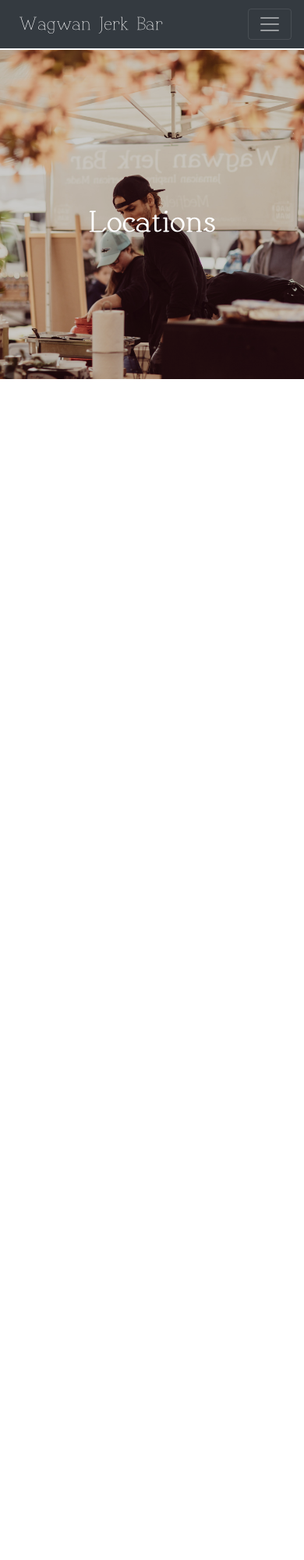
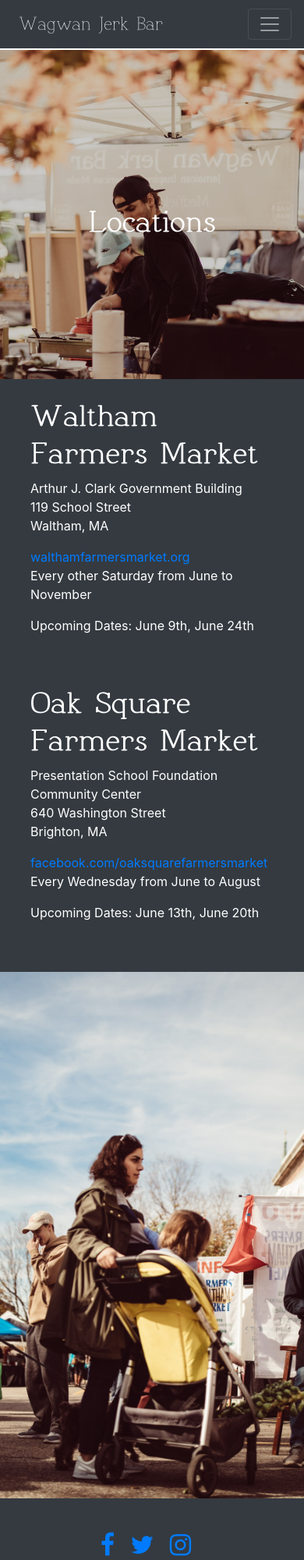
Before and after one commit to RyanH23/jerkdev2018, a plain HTML site: page schedule.html in a window 390 px wide. Shown: the top 2000 px of the page at 78% size. Before the commit the page ends 844 px from the top, so only its background shows below. Drawn offline with nearby package versions, Linux system fonts and the light colour scheme.

Commit message:
locations page and pic breaks

```diff
--- a/resources/css/style.css
+++ b/resources/css/style.css
@@ -117,11 +117,14 @@ h4, h5, h6{
 }
 
 @media only screen and (max-width: 740px){
-   .home .jumbotron{
-    background-image: url("../images/wagwanjerkbarfoundersdesktop.jpeg");
+  .jumbotron{
     background-size: cover;
     background-repeat: no-repeat;
     background-attachment: scroll;
+  }
+
+   .home .jumbotron{
+    background-image: url("../images/wagwanjerkbarfoundersdesktop.jpeg");
     height: 70vh;
   }
 
@@ -226,6 +229,18 @@ h4, h5, h6{
 
 #line-at-the-market{
     background-image: url("../images/wagwanjerkbarlineatthemarketdesktop.jpeg");
+}
+
+#butcher-block{
+  background-image: url("../images/wagwanjerkbarbutcherblock.jpeg");
+}
+
+#action-from-behind{
+  background-image: url("../images/wagwanjerkbaractionfrombehind.jpeg");
+}
+
+#line-from-the-side{
+  background-image: url("../images/wagwanjerkbarlinefromtheside.jpeg");
 }
 
 /* Instagram */
--- a/schedule.html
+++ b/schedule.html
@@ -57,20 +57,63 @@
         </div>
       </div>
 
-      <div class="">
-
+      <div class="bg-dark text-white text-section">
+        <br><h1>Waltham Farmers Market</h1>
+        <p>Arthur J. Clark Government Building<br>119 School Street<br>Waltham, MA</p>
+        <a href="http://walthamfarmersmarket.org/">walthamfarmersmarket.org</a>
+        <p>Every other Saturday from June to November</p>
+        <p>Upcoming Dates: June 9th, June 24th</p>
       </div>
 
-      <div class="">
+      <div class="bg-dark text-white text-section">
+        <h1>Oak Square Farmers Market</h1>
+        <p>Presentation School Foundation Community Center<br>640 Washington Street<br>Brighton, MA</p>
+        <a href="https://www.facebook.com/oaksquarefarmersmarket/">facebook.com/oaksquarefarmersmarket</a>
+        <p>Every Wednesday from June to August</p>
+        <p>Upcoming Dates: June 13th, June 20th</p>
+      </div>
 
+      <div class="picture-break" id="line-from-the-side">
       </div>
 
 
+      <!--Footer-->
+   <footer class="page-footer font-small indigo pt-0 bg-dark text-white">
+      <!--Footer Links-->
+      <div class="container">
+          <!--First row-->
+          <div class="row">
+              <!--First column-->
+              <div class="col-md-12 py-5">
+                  <div class="mb-1 flex-center">
+                      <!--Facebook-->
+                      <a class="fb-ic" href="https://www.facebook.com/wagwanjerkbar">
+                          <i class="fa fa-facebook fa-lg white-text mr-md-5 mr-3 fa-2x"> </i>
+                      </a>
+                      <!--Twitter-->
+                      <a class="tw-ic" href="https://www.twitter.com/wagwanjerkbar">
+                          <i class="fa fa-twitter fa-lg white-text mr-md-5 mr-3 fa-2x"> </i>
+                      </a>
+                      <!--Instagram-->
+                      <a class="ins-ic" href="https://www.instagram.com/wagwanjerkbar">
+                          <i class="fa fa-instagram fa-lg white-text mr-md-5 mr-3 fa-2x"> </i>
+                      </a>
+                  </div>
+              </div>
+              <!--/First column-->
+          </div>
+          <!--/First row-->
+      </div>
+      <!--/Footer Links-->
 
+      <!--Copyright-->
+      <div class="footer-copyright py-3 text-center">
+          © 2018 Copyright: Wagwan Jerk Bar
+      </div>
+      <!--/Copyright-->
 
-    <footer>
-
-    </footer>
+   </footer>
+   <!--/Footer-->
 
 
     <!-- Javascript -->
```
Also changed, not shown: index.html (+2 -2 lines), ourfood.html (+2 -0 lines), ourstory.html (+5 -6 lines), resources/images/wagwanjerkbarbutcherblock.jpeg (added).
